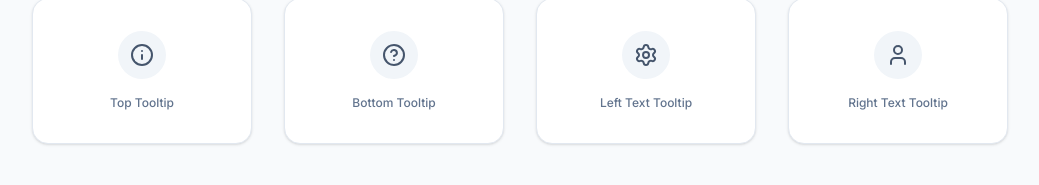
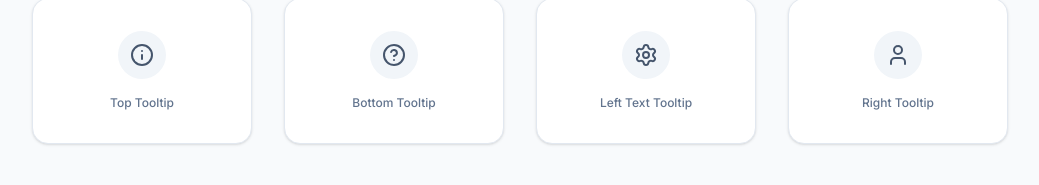
Before and after one commit to sobanraheel/Tooltip-Showcase, a React (Vite) app: page / in a window 1280 px wide. Shown: the part 301-486 px from the top of the page, without its empty margins (120-1159 px from the left). Built offline with nearby package versions, Linux system fonts and the light colour scheme.

Commit message:
Change tooltip text from 'Right Text Tooltip' to 'Right Tooltip'

```diff
--- a/src/App.tsx
+++ b/src/App.tsx
@@ -59,7 +59,7 @@ export default function App() {
                   <User className="w-6 h-6 text-slate-600" />
                 </button>
               </Tooltip>
-              <span className="text-xs font-medium text-slate-500">Right Text Tooltip</span>
+              <span className="text-xs font-medium text-slate-500">Right Tooltip</span>
             </div>
           </div>
         </section>
```
